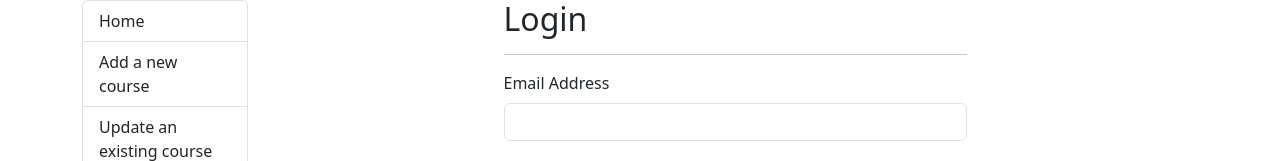
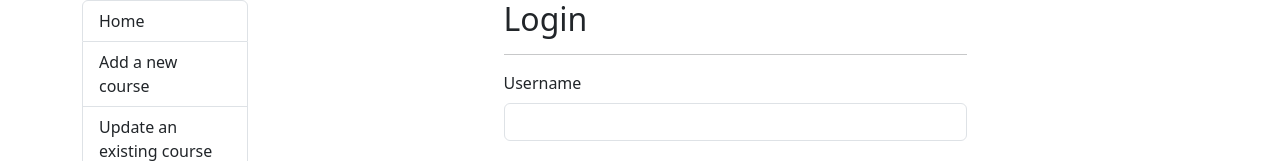
Before and after one commit to kenichisutan/course-schedule-management, a React (Create React App) app in the folder course-schedule-management-front-end/: page /login in a window 1280 px wide. Shown: the part 137-298 px from the top of the page. Built offline with nearby package versions, Linux system fonts and the light colour scheme; no server answers.

Commit message:
Created login script

```diff
--- a/course-schedule-management-front-end/src/components/Login.js
+++ b/course-schedule-management-front-end/src/components/Login.js
@@ -3,7 +3,7 @@ import Input from "./form/Input";
 import {useNavigate, useOutletContext} from "react-router-dom";
 
 const Login = () => {
-    const [email, setEmail] = useState("");
+    const [username, setUsername] = useState("");
     const [password, setPassword] = useState("");
 
     const { setJwtToken } = useOutletContext()
@@ -14,15 +14,15 @@ const Login = () => {
 
     const handleSubmit = (event) => {
         event.preventDefault();
-        console.log("email: " + email + ", password: " + password);
+        console.log("username: " + username + ", password: " + password);
 
         // build the request payload
         let payload = {
-            email: email,
+            username: username,
             password: password,
         }
 
-        // TODO: Placeholder code
+        // TODO: Fix ongoing bug where failed to fetch
         const requestOptions = {
             method: 'POST',
             headers: { 'Content-Type': 'application/json' },
@@ -30,7 +30,10 @@ const Login = () => {
             body: JSON.stringify(payload)
         }
 
-        fetch('/authenticate', requestOptions)
+        const backendUrl = 'http://localhost:5000';
+        const authenticateUrl = `${backendUrl}/authenticate`;
+
+        fetch(authenticateUrl, requestOptions)
             .then((response) => response.json())
             .then((data) => {
                 if (data.error) {
@@ -55,12 +58,12 @@ const Login = () => {
             <hr/>
             <form onSubmit={handleSubmit}>
                 <Input
-                    title="Email Address"
-                    type="email"
+                    title="Username"
+                    type="username"
                     className="form-control"
-                    name="email"
-                    autoComplete="email-new"
-                    onChange={(event) => setEmail(event.target.value)}
+                    name="username"
+                    autoComplete="username-new"
+                    onChange={(event) => setUsername(event.target.value)}
                 />
                 <Input
                     title="Password"
```
